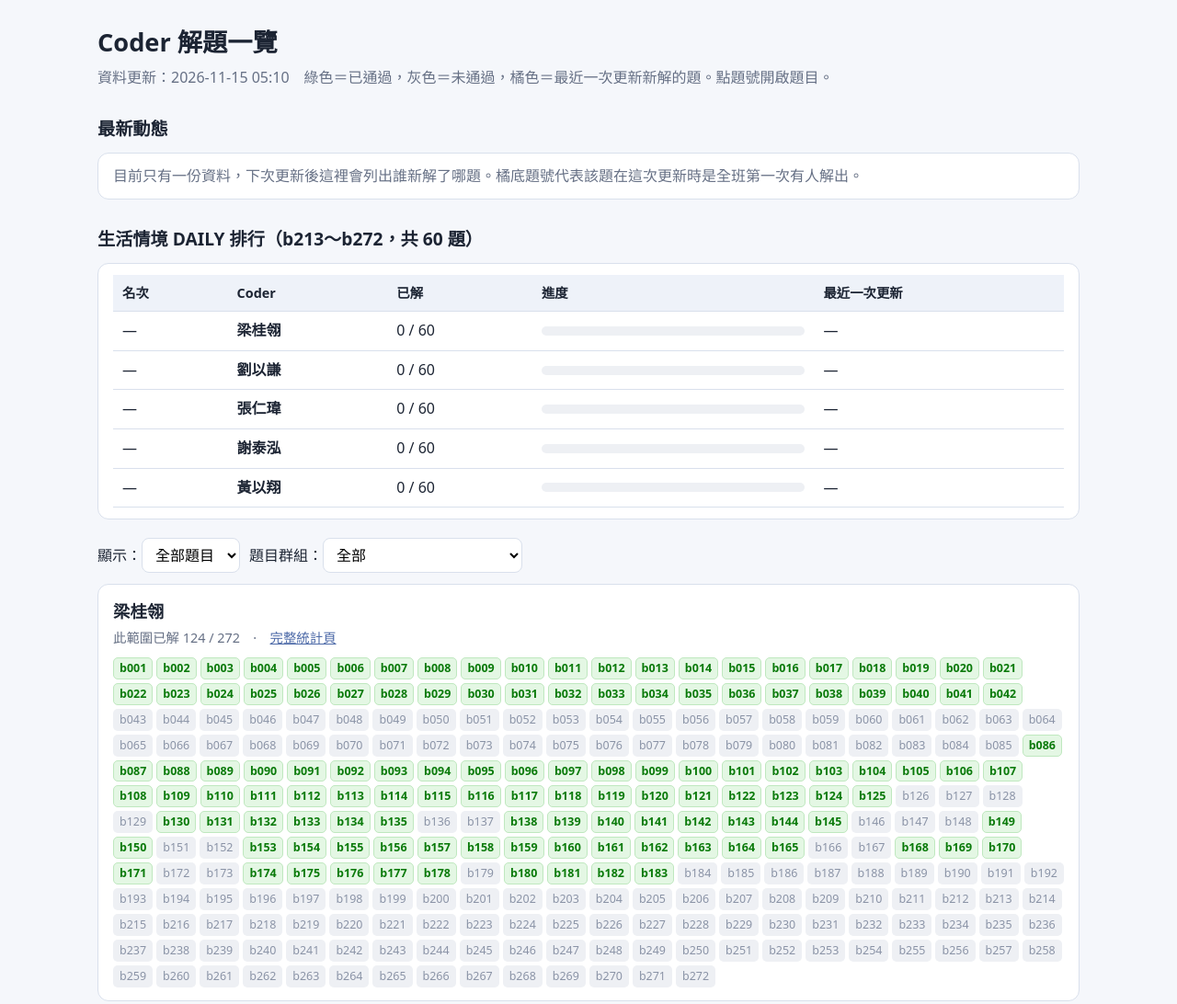
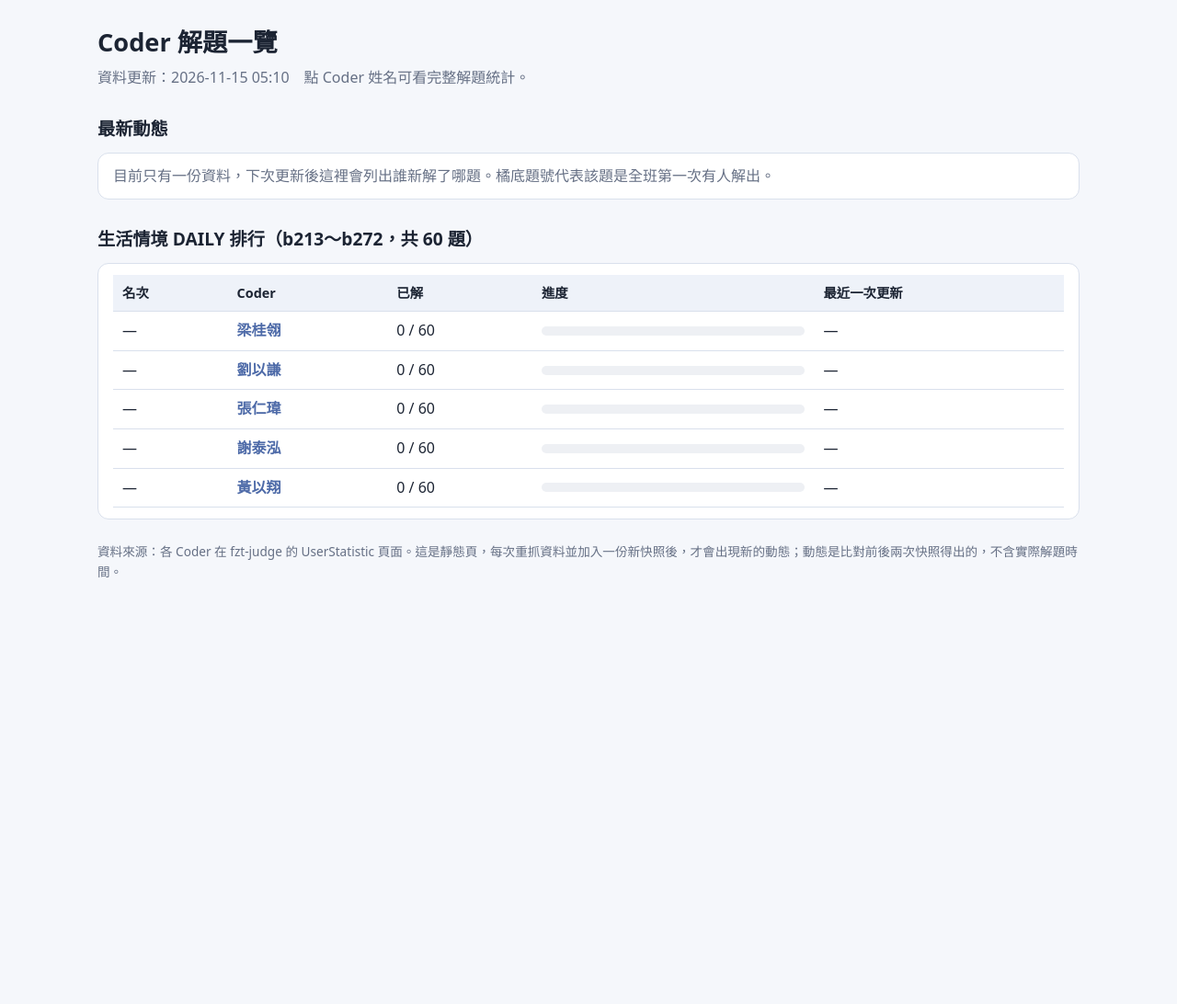
Before and after one commit to greenmail1011/z-class, a plain HTML site: page index.html in a window 1280 px wide. Shown: the top 1092 px of the page at 92% size. After the commit the page ends 800 px from the top, so only its background shows below. Drawn offline with Linux system fonts and the light colour scheme.

Commit message:
Remove per-coder problem grids; link names to stats
Co-Authored-By: Claude Sonnet 5.5 <noreply@anthropic.com>
Claude-Session: https://claude.ai/code/session_01THEmz1coKdAHXb7UVbtsfm

```diff
--- a/index.html
+++ b/index.html
@@ -17,7 +17,8 @@
   .feed li{margin:3px 0}
   .feed ul{margin:0;padding-left:20px}
   .empty{color:var(--muted)}
-  .nm{font-weight:700}
+  .nm{font-weight:700;color:var(--acc);text-decoration:none}
+  .nm:hover{text-decoration:underline}
   .tag{display:inline-block;font-size:.78rem;padding:0 6px;border-radius:5px;background:var(--okbg);color:#0a7a0a;margin:0 2px;text-decoration:none;font-weight:700}
   .tag.first{background:#fff3d6;color:#9a5b00;border:1px solid #f3d38b}
   table.rank{width:100%;border-collapse:collapse}
@@ -27,26 +28,13 @@
   .bar{height:10px;background:var(--no);border-radius:5px;overflow:hidden;min-width:100px}
   .bar i{display:block;height:100%;background:var(--ok)}
   .up{color:#b45309;font-weight:700;font-size:.85rem}
-  .tools{display:flex;flex-wrap:wrap;gap:10px;align-items:center;margin:20px 0 12px}
-  select{font:inherit;padding:6px 10px;border:1px solid var(--line);border-radius:8px;background:#fff}
-  .card{background:#fff;border:1px solid var(--line);border-radius:12px;padding:14px 16px;margin-bottom:16px}
-  .card h3{margin:0 0 2px;font-size:1.15rem}
-  .card .meta{color:var(--muted);font-size:.9rem;margin-bottom:10px}
-  .card .meta a{color:var(--acc)}
-  .chips{display:flex;flex-wrap:wrap;gap:4px}
-  .chips a{font-size:.78rem;padding:1px 6px;border-radius:5px;text-decoration:none;font-variant-numeric:tabular-nums;border:1px solid transparent}
-  .chips a.ok{background:var(--okbg);color:#0a7a0a;border-color:#bfe8bf;font-weight:700}
-  .chips a.no{background:var(--no);color:#8a93a6}
-  .chips a.new{background:#fff3d6;color:#9a5b00;border-color:var(--hot)}
-  body.only-ok .chips a.no{display:none}
-  body.only-no .chips a.ok{display:none}
   .note{color:var(--muted);font-size:.85rem;margin-top:24px}
 </style>
 </head>
 <body>
 <div class="wrap">
   <h1>Coder 解題一覽</h1>
-  <p class="sub">資料更新：<span id="stamp"></span>　綠色＝已通過，灰色＝未通過，橘色＝最近一次更新新解的題。點題號開啟題目。</p>
+  <p class="sub">資料更新：<span id="stamp"></span>　點 Coder 姓名可看完整解題統計。</p>
 
   <h2 class="t">最新動態</h2>
   <div class="panel feed" id="feed"></div>
@@ -54,11 +42,6 @@
   <h2 class="t">生活情境 DAILY 排行（b213～b272，共 60 題）</h2>
   <div class="panel"><table class="rank" id="rank"><thead><tr><th>名次</th><th>Coder</th><th>已解</th><th>進度</th><th>最近一次更新</th></tr></thead><tbody></tbody></table></div>
 
-  <div class="tools">
-    <label>顯示：<select id="mode"><option value="all">全部題目</option><option value="ok">只看已解</option><option value="no">只看未解</option></select></label>
-    <label>題目群組：<select id="grp"></select></label>
-  </div>
-  <div id="cards"></div>
   <p class="note">資料來源：各 Coder 在 fzt-judge 的 UserStatistic 頁面。這是靜態頁，每次重抓資料並加入一份新快照後，才會出現新的動態；動態是比對前後兩次快照得出的，不含實際解題時間。</p>
 </div>
 <script>
@@ -73,10 +56,10 @@ var SNAPSHOTS=[
   48:"b001-b039 b086-b110 b116-b125 b130-b135 b138-b143 b146 b149-b150 b153-b165 b168-b171 b174-b178 b180-b183",
   50:"b001-b042 b086-b097 b099-b125 b130-b135 b138-b146 b149-b150 b153-b165 b168-b171 b174-b178 b180-b183"}}
 ];
-var GROUPS=[["全部","1-272"],["b001～b085","1-85"],["b086～b129","86-129"],["b130～b185 一二維題庫","130-185"],["b186～b212","186-212"],["DAILY b213～b272","213-272"]];
 var DL=213,DH=272;
 function pid(n){return "b"+String(n).padStart(3,"0");}
 function expand(s){var o={};(s||"").split(/\s+/).forEach(function(t){var m=t.match(/^b(\d+)(?:-b(\d+))?$/);if(!m)return;var a=+m[1],b=m[2]?+m[2]:a;for(var i=a;i<=b;i++)o[i]=1;});return o;}
+function who(c){return '<a class="nm" target="_blank" rel="noopener" href="'+BASE+'UserStatistic?id='+c.id+'">'+c.name+'</a>';}
 function link(n,cls){return '<a class="'+cls+'" target="_blank" rel="noopener" href="'+BASE+'ShowProblem?problemid='+pid(n)+'">'+pid(n)+'</a>';}
 var snaps=SNAPSHOTS.map(function(s){var sets={};CODERS.forEach(function(c){sets[c.id]=expand(s.ac[c.id]);});return {t:s.t,sets:sets};});
 var last=snaps[snaps.length-1],prev=snaps.length>1?snaps[snaps.length-2]:null;
@@ -91,10 +74,10 @@ for(var i=snaps.length-1;i>=1;i--){
     var tags=d.map(function(n){
       var firstSolver=true;for(var j=0;j<i;j++){CODERS.forEach(function(o){if(snaps[j].sets[o.id][n])firstSolver=false;});}
       return link(n,"tag"+(firstSolver?" first":""));}).join("");
-    items+='<li><span class="nm">'+c.name+'</span> 新解 '+d.length+' 題：'+tags+'</li>';any=true;}});
+    items+='<li>'+who(c)+' 新解 '+d.length+' 題：'+tags+'</li>';any=true;}});
   html+='<div class="feed-day">'+snaps[i-1].t+' → '+snaps[i].t+'</div>'+(items?'<ul>'+items+'</ul>':'<div class="empty">這段期間沒有人新解題</div>');
 }
-feed.innerHTML=html||'<div class="empty">目前只有一份資料，下次更新後這裡會列出誰新解了哪題。橘底題號代表該題在這次更新時是全班第一次有人解出。</div>';
+feed.innerHTML=html||'<div class="empty">目前只有一份資料，下次更新後這裡會列出誰新解了哪題。橘底題號代表該題是全班第一次有人解出。</div>';
 
 /* DAILY 排行 */
 function dailyCount(snap,id){var n=0;for(var k=DL;k<=DH;k++)if(snap.sets[id][k])n++;return n;}
@@ -103,25 +86,9 @@ rows.sort(function(a,b){return b.n-a.n;});
 var tb=document.querySelector("#rank tbody"),rk=0,shown=0,lastN=null;
 rows.forEach(function(r){shown++;if(r.n!==lastN){rk=shown;lastN=r.n;}
   var tr=document.createElement("tr");
-  tr.innerHTML='<td class="n">'+(r.n===0?"—":rk)+'</td><td class="nm">'+r.c.name+'</td><td class="n">'+r.n+' / 60</td><td><div class="bar"><i style="width:'+(r.n/60*100)+'%"></i></div></td><td class="n">'+(prev?(r.gain>0?'<span class="up">+'+r.gain+' 題</span>':'0'):'—')+'</td>';
+  tr.innerHTML='<td class="n">'+(r.n===0?"—":rk)+'</td><td>'+who(r.c)+'</td><td class="n">'+r.n+' / 60</td><td><div class="bar"><i style="width:'+(r.n/60*100)+'%"></i></div></td><td class="n">'+(prev?(r.gain>0?'<span class="up">+'+r.gain+' 題</span>':'0'):'—')+'</td>';
   tb.appendChild(tr);});
 
-/* 每人卡片 */
-var grp=document.getElementById("grp"),cards=document.getElementById("cards");
-GROUPS.forEach(function(g,i){var o=document.createElement("option");o.value=i;o.textContent=g[0];grp.appendChild(o);});
-function render(){
-  var p=GROUPS[grp.value][1].split("-"),a=+p[0],b=+p[1];cards.innerHTML="";
-  CODERS.forEach(function(c){
-    var newSet={};if(prev)diff(prev,last,c.id).forEach(function(n){newSet[n]=1;});
-    var chips="",ok=0,tot=0;
-    for(var n=a;n<=b;n++){tot++;var s=!!last.sets[c.id][n];if(s)ok++;chips+=link(n,s?(newSet[n]?"ok new":"ok"):"no");}
-    var d=document.createElement("div");d.className="card";
-    d.innerHTML='<h3>'+c.name+'</h3><div class="meta">此範圍已解 '+ok+' / '+tot+'　·　<a target="_blank" rel="noopener" href="'+BASE+'UserStatistic?id='+c.id+'">完整統計頁</a></div><div class="chips">'+chips+'</div>';
-    cards.appendChild(d);});
-}
-grp.addEventListener("change",render);
-document.getElementById("mode").addEventListener("change",function(e){document.body.className=e.target.value==="all"?"":"only-"+e.target.value;});
-render();
 </script>
 </body>
 </html>
```
